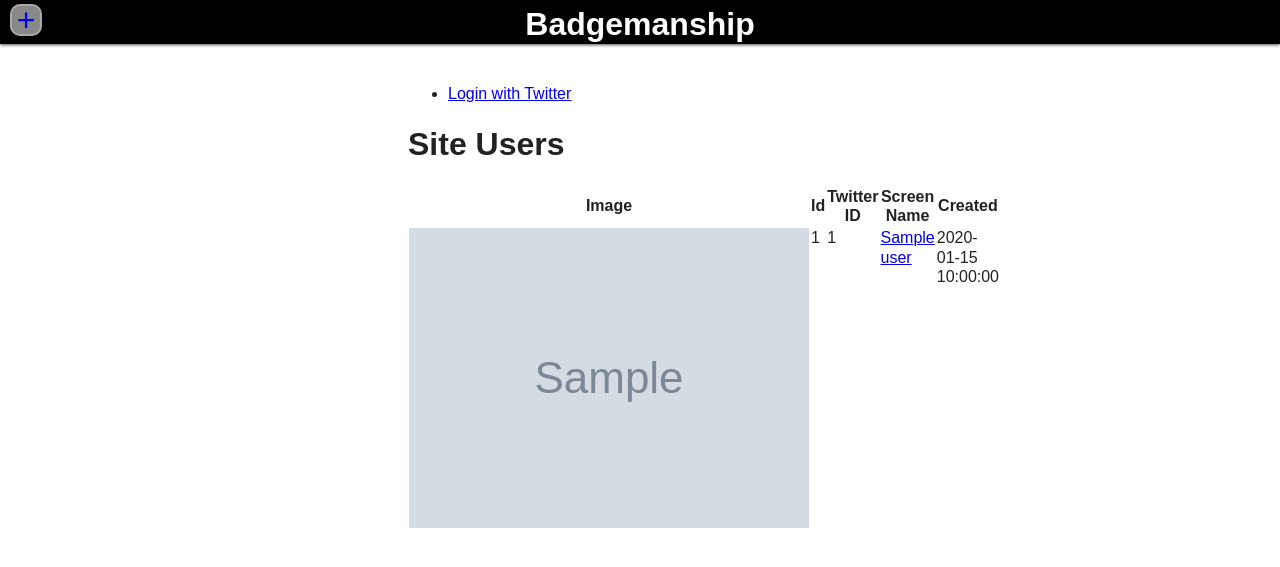
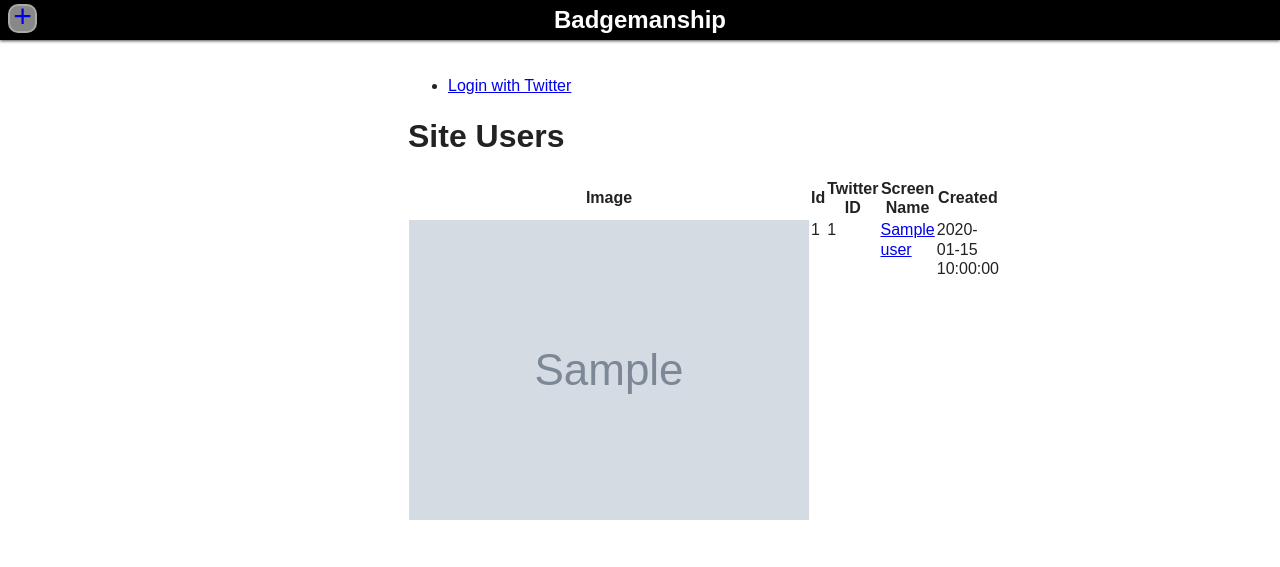
Before and after one commit to bensheldon/badgemanship, a CakePHP app: the page made by app/View/Users/index.ctp in a window 1280 px wide. Shown: the top 567 px of the page. Run offline with PHP 8.4 and a stand-in for CakePHP, Linux system fonts and the light colour scheme; the template is opened without the code that fills it: most values are stand-ins (such as "Sample title", 1, 10 or a date in 2020); grey boxes marked "Sample" are stand-in pictures; data that the repository does not hold is empty; some libraries are stand-ins or nearby versions.

Commit message:
CSS cleanup

```diff
--- a/app/webroot/css/style.css
+++ b/app/webroot/css/style.css
@@ -238,7 +238,7 @@
 header h1 {
   margin: 5px 0 0 0;
   text-align: center;
-  font-size: 2em;
+  font-size: 1.5em;
 }
 
 header h1 a,
@@ -252,21 +252,21 @@
   position: absolute;
   display: block;
   top: 4px;
-  left: 10px;
+  left: 8px;
   font-size: 2em;
   text-decoration: none;
   display: block;
   background-color: #888;
   border-radius: 10px;
-  line-height: .9em;
-  height: 28px;
-  width: 28px;
+  line-height: .65em;
+  height: 25px;
+  width: 25px;
   text-align: center;
   border: 2px solid #aaa;
 }
 
 div#main {
-  margin-top: 40px;
+  margin-top: 2em;
   padding: .5em .5em;
 }
 
```
